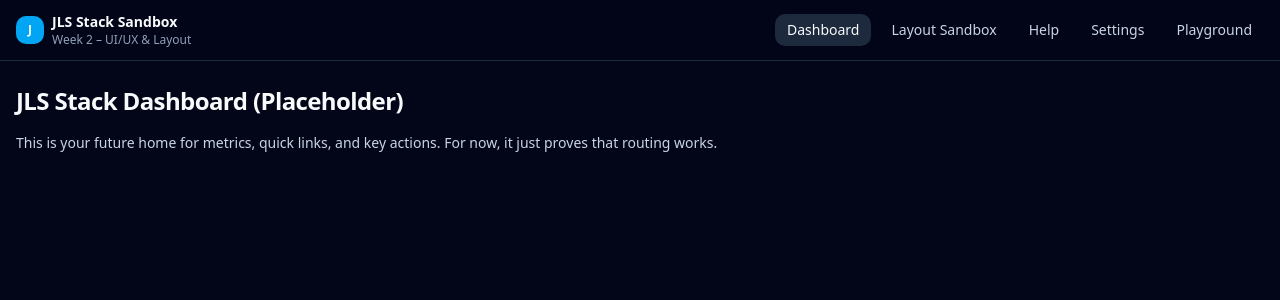
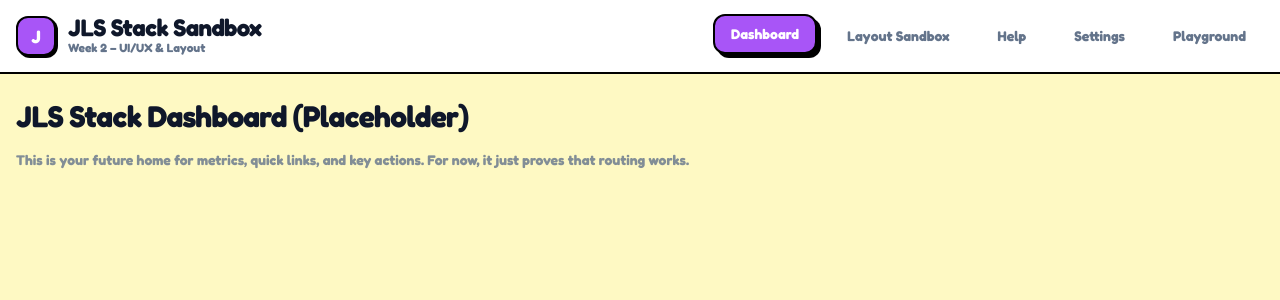
Before and after one commit to reiness/jls-stack-sandbox-edo, a React (Vite) app: page / in a window 1280 px wide. Shown: the top 300 px of the page. Built offline with nearby package versions, Linux system fonts and the light colour scheme.

Commit message:
ui: global theming using brand kit

```diff
--- a/src/components/layout/AppLayout.tsx
+++ b/src/components/layout/AppLayout.tsx
@@ -2,29 +2,29 @@ import { NavLink, Outlet } from "react-router-dom"
 
 export function AppLayout() {
   return (
-    <div className="min-h-screen bg-slate-950 text-slate-50">
+    <div className="min-h-screen bg-background text-foreground font-medium font-['Fredoka']">
       {/* Top bar */}
-      <header className="border-b border-slate-800 bg-slate-950/80 backdrop-blur">
-        <div className="max-w-screen-2xl mx-auto flex items-center justify-between px-4 py-3">
-          <div className="flex items-center gap-2">
-            <span className="inline-flex h-7 w-7 items-center justify-center rounded-lg bg-sky-500 text-xs font-bold">
+      <header className="border-b-2 border-border bg-card">
+        <div className="max-w-screen-2xl mx-auto flex items-center justify-between px-4 py-4">
+          <div className="flex items-center gap-3">
+            <span className="inline-flex h-10 w-10 items-center justify-center rounded-lg border-2 border-border bg-primary text-primary-foreground text-lg font-black shadow-hard-sm">
               J
             </span>
             <div className="flex flex-col">
-              <span className="text-sm font-semibold">JLS Stack Sandbox</span>
-              <span className="text-xs text-slate-400">Week 2 – UI/UX & Layout</span>
+              <span className="text-2xl font-bold tracking-tight leading-none">JLS Stack Sandbox</span>
+              <span className="text-xs text-muted-foreground font-bold">Week 2 – UI/UX & Layout</span>
             </div>
           </div>
 
-          <nav className="flex items-center gap-2 text-sm">
+          <nav className="flex items-center gap-3 text-sm font-bold">
             <NavLink
               to="/"
               className={({ isActive }) =>
                 [
-                  "px-3 py-1.5 rounded-lg transition-colors",
+                  "px-4 py-2 rounded-lg transition-all border-2",
                   isActive
-                    ? "bg-slate-800 text-slate-50"
-                    : "text-slate-300 hover:bg-slate-800/60 hover:text-slate-50",
+                    ? "bg-primary text-primary-foreground border-border shadow-hard translate-y-[-2px]"
+                    : "border-transparent text-muted-foreground hover:text-accent-foreground hover:bg-accent",
                 ].join(" ")
               }
               end
@@ -36,10 +36,10 @@ export function AppLayout() {
               to="/layout-sandbox"
               className={({ isActive }) =>
                 [
-                  "px-3 py-1.5 rounded-lg transition-colors",
+                  "px-4 py-2 rounded-lg transition-all border-2",
                   isActive
-                    ? "bg-slate-800 text-slate-50"
-                    : "text-slate-300 hover:bg-slate-800/60 hover:text-slate-50",
+                    ? "bg-primary text-primary-foreground border-border shadow-hard translate-y-[-2px]"
+                    : "border-transparent text-muted-foreground hover:text-accent-foreground hover:bg-accent",
                 ].join(" ")
               }
             >
@@ -50,10 +50,10 @@ export function AppLayout() {
               to="/help"
               className={({ isActive }) =>
                 [
-                  "px-3 py-1.5 rounded-lg transition-colors",
+                  "px-4 py-2 rounded-lg transition-all border-2",
                   isActive
-                    ? "bg-slate-800 text-slate-50"
-                    : "text-slate-300 hover:bg-slate-800/60 hover:text-slate-50",
+                    ? "bg-primary text-primary-foreground border-border shadow-hard translate-y-[-2px]"
+                    : "border-transparent text-muted-foreground hover:text-accent-foreground hover:bg-accent",
                 ].join(" ")
               }
             >
@@ -64,10 +64,10 @@ export function AppLayout() {
               to="/settings"
               className={({ isActive }) =>
                 [
-                  "px-3 py-1.5 rounded-lg transition-colors",
+                  "px-4 py-2 rounded-lg transition-all border-2",
                   isActive
-                    ? "bg-slate-800 text-slate-50"
-                    : "text-slate-300 hover:bg-slate-800/60 hover:text-slate-50",
+                    ? "bg-primary text-primary-foreground border-border shadow-hard translate-y-[-2px]"
+                    : "border-transparent text-muted-foreground hover:text-accent-foreground hover:bg-accent",
                 ].join(" ")
               }
             >
@@ -78,10 +78,10 @@ export function AppLayout() {
               to="/playground"
               className={({ isActive }) =>
                 [
-                  "px-3 py-1.5 rounded-lg transition-colors",
+                  "px-4 py-2 rounded-lg transition-all border-2",
                   isActive
-                    ? "bg-slate-800 text-slate-50"
-                    : "text-slate-300 hover:bg-slate-800/60 hover:text-slate-50",
+                    ? "bg-primary text-primary-foreground border-border shadow-hard translate-y-[-2px]"
+                    : "border-transparent text-muted-foreground hover:text-accent-foreground hover:bg-accent",
                 ].join(" ")
               }
             >
--- a/src/components/ui/button.tsx
+++ b/src/components/ui/button.tsx
@@ -9,7 +9,8 @@ const buttonVariants = cva(
   {
     variants: {
       variant: {
-        default: "bg-primary text-primary-foreground hover:bg-primary/90",
+        default:
+          "bg-primary text-primary-foreground border-2 border-border shadow-hard hover:translate-y-[2px] hover:shadow-hard-sm active:translate-y-[4px] active:shadow-none font-black tracking-wide rounded-lg",
         destructive:
           "bg-destructive text-white hover:bg-destructive/90 focus-visible:ring-destructive/20 dark:focus-visible:ring-destructive/40 dark:bg-destructive/60",
         outline:
--- a/src/index.css
+++ b/src/index.css
@@ -1,7 +1,8 @@
+@import url("https://fonts.googleapis.com/css2?family=Fredoka:wght@300..700&display=swap");
 @import "tailwindcss";
 @import "tw-animate-css";
 
-@custom-variant dark (&:is(.dark *));
+
 
 @theme inline {
   --radius-sm: calc(var(--radius) - 4px);
@@ -39,76 +40,47 @@
   --color-sidebar-accent-foreground: var(--sidebar-accent-foreground);
   --color-sidebar-border: var(--sidebar-border);
   --color-sidebar-ring: var(--sidebar-ring);
+  --shadow-hard: 4px 4px 0px 0px var(--border);
+  --shadow-hard-sm: 2px 2px 0px 0px var(--border);
 }
 
 :root {
-  --radius: 0.625rem;
-  --background: oklch(1 0 0);
-  --foreground: oklch(0.145 0 0);
-  --card: oklch(1 0 0);
-  --card-foreground: oklch(0.145 0 0);
-  --popover: oklch(1 0 0);
-  --popover-foreground: oklch(0.145 0 0);
-  --primary: oklch(0.205 0 0);
-  --primary-foreground: oklch(0.985 0 0);
-  --secondary: oklch(0.97 0 0);
-  --secondary-foreground: oklch(0.205 0 0);
-  --muted: oklch(0.97 0 0);
-  --muted-foreground: oklch(0.556 0 0);
-  --accent: oklch(0.97 0 0);
-  --accent-foreground: oklch(0.205 0 0);
-  --destructive: oklch(0.577 0.245 27.325);
-  --border: oklch(0.922 0 0);
-  --input: oklch(0.922 0 0);
-  --ring: oklch(0.708 0 0);
-  --chart-1: oklch(0.646 0.222 41.116);
-  --chart-2: oklch(0.6 0.118 184.704);
-  --chart-3: oklch(0.398 0.07 227.392);
-  --chart-4: oklch(0.828 0.189 84.429);
-  --chart-5: oklch(0.769 0.188 70.08);
-  --sidebar: oklch(0.985 0 0);
-  --sidebar-foreground: oklch(0.145 0 0);
-  --sidebar-primary: oklch(0.205 0 0);
-  --sidebar-primary-foreground: oklch(0.985 0 0);
-  --sidebar-accent: oklch(0.97 0 0);
-  --sidebar-accent-foreground: oklch(0.205 0 0);
-  --sidebar-border: oklch(0.922 0 0);
-  --sidebar-ring: oklch(0.708 0 0);
+  --radius: 0.75rem;
+  --background: #fef9c3; /* Yellow 100 */
+  --foreground: #0f172a; /* Slate 900 */
+  --card: #ffffff;
+  --card-foreground: #0f172a;
+  --popover: #ffffff;
+  --popover-foreground: #0f172a;
+  --primary: #a855f7; /* Purple 500 */
+  --primary-foreground: #ffffff;
+  --secondary: #38bdf8; /* Sky 400 */
+  --secondary-foreground: #000000;
+  --muted: #f1f5f9; /* Slate 100 */
+  --muted-foreground: #64748b; /* Slate 500 */
+  --accent: #38bdf8; /* Sky 400 */
+  --accent-foreground: #000000;
+  --destructive: #ef4444; /* Red 500 */
+  --destructive-foreground: #ffffff;
+  --border: #000000; /* Black */
+  --input: #f1f5f9; /* Slate 100 - Matches Muted */
+  --ring: #a855f7;
+  --chart-1: #a855f7;
+  --chart-2: #38bdf8;
+  --chart-3: #fef9c3;
+  --chart-4: #ef4444;
+  --chart-5: #0f172a;
+  --sidebar: #fef9c3;
+  --sidebar-foreground: #0f172a;
+  --sidebar-primary: #a855f7;
+  --sidebar-primary-foreground: #ffffff;
+  --sidebar-accent: #38bdf8;
+  --sidebar-accent-foreground: #000000;
+  --sidebar-border: #000000;
+  --sidebar-ring: #a855f7;
 }
 
-.dark {
-  --background: oklch(0.145 0 0);
-  --foreground: oklch(0.985 0 0);
-  --card: oklch(0.205 0 0);
-  --card-foreground: oklch(0.985 0 0);
-  --popover: oklch(0.205 0 0);
-  --popover-foreground: oklch(0.985 0 0);
-  --primary: oklch(0.922 0 0);
-  --primary-foreground: oklch(0.205 0 0);
-  --secondary: oklch(0.269 0 0);
-  --secondary-foreground: oklch(0.985 0 0);
-  --muted: oklch(0.269 0 0);
-  --muted-foreground: oklch(0.708 0 0);
-  --accent: oklch(0.269 0 0);
-  --accent-foreground: oklch(0.985 0 0);
-  --destructive: oklch(0.704 0.191 22.216);
-  --border: oklch(1 0 0 / 10%);
-  --input: oklch(1 0 0 / 15%);
-  --ring: oklch(0.556 0 0);
-  --chart-1: oklch(0.488 0.243 264.376);
-  --chart-2: oklch(0.696 0.17 162.48);
-  --chart-3: oklch(0.769 0.188 70.08);
-  --chart-4: oklch(0.627 0.265 303.9);
-  --chart-5: oklch(0.645 0.246 16.439);
-  --sidebar: oklch(0.205 0 0);
-  --sidebar-foreground: oklch(0.985 0 0);
-  --sidebar-primary: oklch(0.488 0.243 264.376);
-  --sidebar-primary-foreground: oklch(0.985 0 0);
-  --sidebar-accent: oklch(0.269 0 0);
-  --sidebar-accent-foreground: oklch(0.985 0 0);
-  --sidebar-border: oklch(1 0 0 / 10%);
-  --sidebar-ring: oklch(0.556 0 0);
-}
+
 
 @layer base {
   * {
--- a/src/pages/DashboardPage.tsx
+++ b/src/pages/DashboardPage.tsx
@@ -1,10 +1,10 @@
 export function DashboardPage() {
   return (
     <div className="space-y-4">
-      <h1 className="text-2xl font-bold tracking-tight">
+      <h1 className="text-3xl font-bold tracking-tight text-foreground">
         JLS Stack Dashboard (Placeholder)
       </h1>
-      <p className="text-sm text-slate-300">
+      <p className="text-sm text-muted-foreground font-bold opacity-80">
         This is your future home for metrics, quick links, and key actions.
         For now, it just proves that routing works.
       </p>
--- a/src/pages/LayoutSandboxPage.tsx
+++ b/src/pages/LayoutSandboxPage.tsx
@@ -2,16 +2,18 @@ import { LayoutSandbox } from "@/components/layout/LayoutSandbox"
 
 export function LayoutSandboxPage() {
   return (
-    <div className="space-y-4">
-      <h1 className="text-2xl font-bold tracking-tight">
-        Layout Sandbox
-      </h1>
-      <p className="text-sm text-slate-300">
-        A playground for practicing Tailwind layout patterns.
-      </p>
+    <div className="space-y-8">
+      <div className="space-y-2">
+        <h1 className="text-3xl font-bold tracking-tight">
+          Layout Sandbox
+        </h1>
+        <p className="text-sm text-slate-500 font-bold opacity-80">
+          A playground for practicing Tailwind layout patterns.
+        </p>
+      </div>
 
       {/* Reuse the sandbox component from Lesson 2.1a */}
-      <div className="rounded-xl border border-slate-800 overflow-hidden">
+      <div className="bg-white border-2 border-black shadow-[6px_6px_0px_0px_rgba(0,0,0,1)] rounded-3xl p-6 overflow-hidden">
         <LayoutSandbox />
       </div>
     </div>
```
Also changed, not shown: src/components/layout/LayoutSandbox.tsx (+49 -46 lines), src/pages/HelpPage.tsx (+11 -11 lines), src/pages/PlaygroundPage.tsx (+11 -7 lines), src/pages/playground/ChartsPage.tsx (+31 -31 lines), src/pages/playground/FormsPage.tsx (+29 -27 lines), 1 other file (tests, documents, lock files or other folders).
